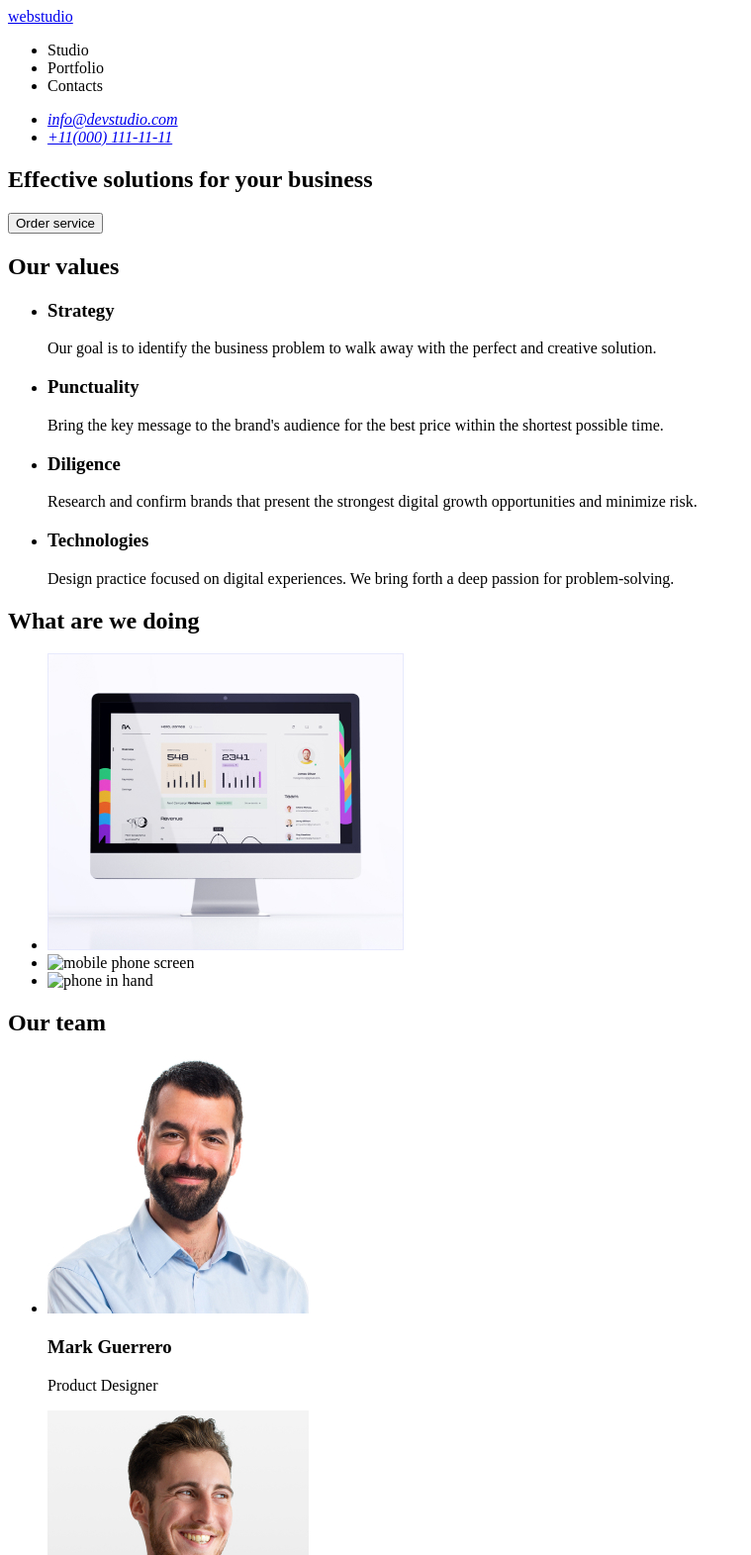
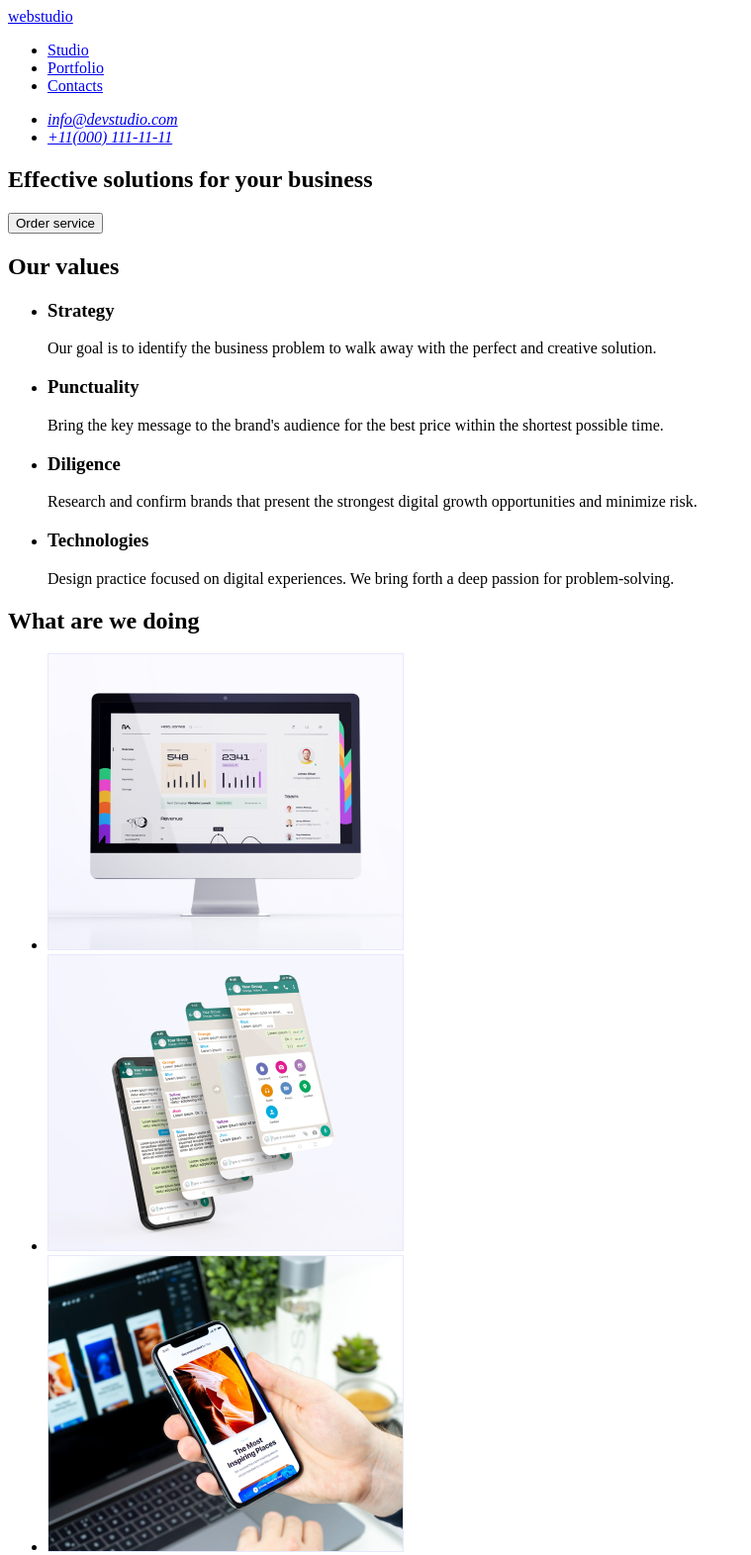
Before and after one commit to lesinai/goit-markup-hw-01, a plain HTML site: page index.html in a window 1280 px wide. Shown: the top 1571 px of the page at 99% size, without its empty margins (0-759 px from the left). Drawn offline with Linux system fonts and the light colour scheme.

Commit message:
Update index.html
fixed header issues

```diff
--- a/index.html
+++ b/index.html
@@ -11,9 +11,9 @@
       <nav>
         <a href="#">webstudio</a>
         <ul>
-          <li><a href="#"></a>Studio</li>
-          <li><a href="#"></a>Portfolio</li>
-          <li><a href="#"></a>Contacts</li>
+          <li><a href="#">Studio</a></li>
+          <li><a href="#">Portfolio</a></li>
+          <li><a href="#">Contacts</a></li>
         </ul>
       </nav>
       <address>
@@ -76,7 +76,7 @@
           </li>
           <li>
             <img
-              src="./images/rechangle71(2).jpg"
+              src="./images/rectangle71(2).jpg"
               alt="mobile phone screen"
               width="360"
               height="300"
@@ -84,7 +84,7 @@
           </li>
           <li>
             <img
-              src="./images/rechangle71(3).jpg"
+              src="./images/rectangle71(3).jpg"
               alt="phone in hand"
               width="360"
               height="300"
```
